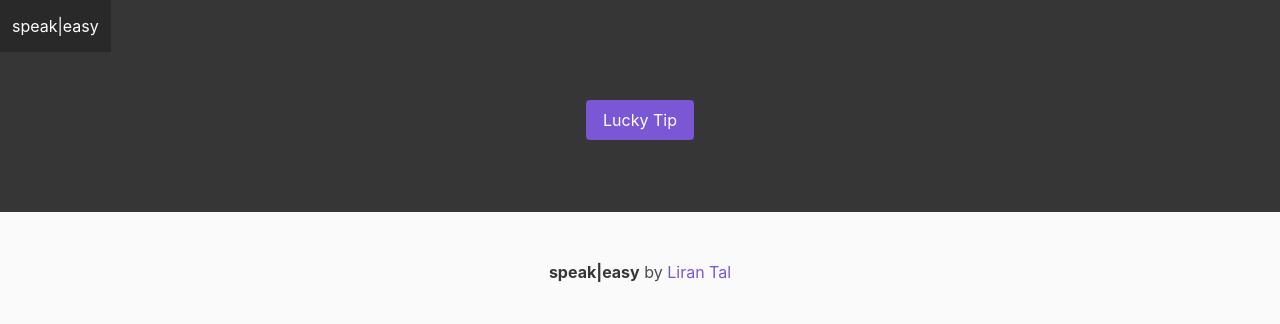
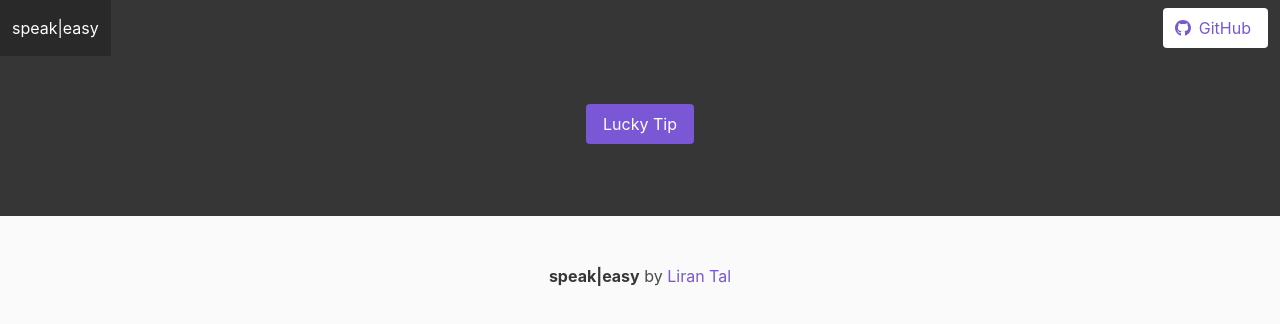
Before and after one commit to lirantal/speak-easy, a Vue app: page / in a window 1280 px wide. Shown: the top 324 px of the page. Built offline with nearby package versions, Linux system fonts and the light colour scheme.

Commit message:
feat: add navbar menu item for github

```diff
--- a/src/App.vue
+++ b/src/App.vue
@@ -3,6 +3,19 @@
     <nav class="navbar is-dark" role="navigation" aria-label="main navigation">
       <div class="navbar-brand">
         <a class="navbar-item" href="#">speak|easy</a>
+      </div>
+
+      <div class="navbar-menu">
+        <div class="navbar-end">
+          <span class="navbar-item">
+            <a class="button is-primary is-inverted" href="https://github.com/lirantal/speak-easy">
+              <span class="icon">
+                <i class="fab fa-github"></i>
+              </span>
+              <span>GitHub</span>
+            </a>
+          </span>
+        </div>
       </div>
     </nav>
 
```
